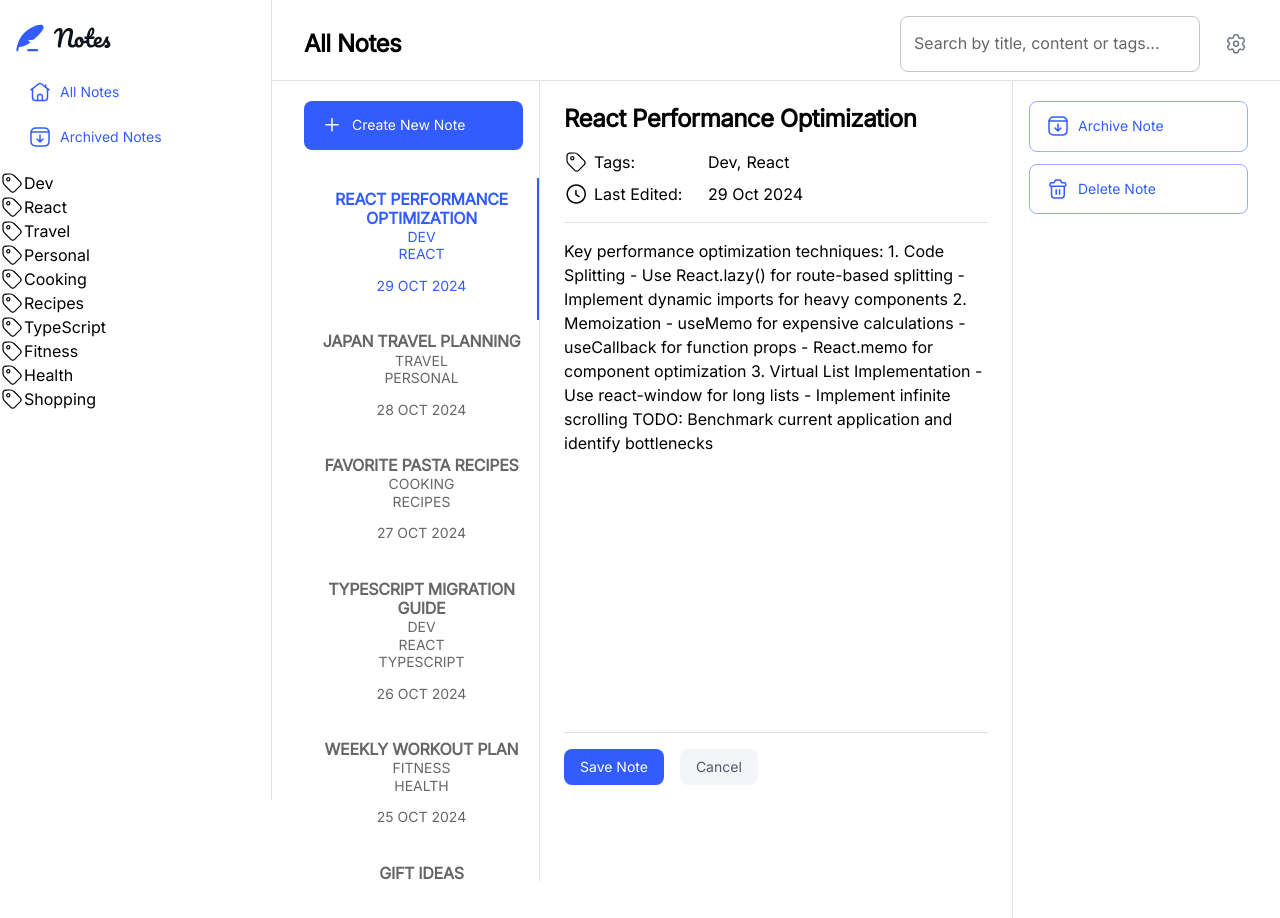
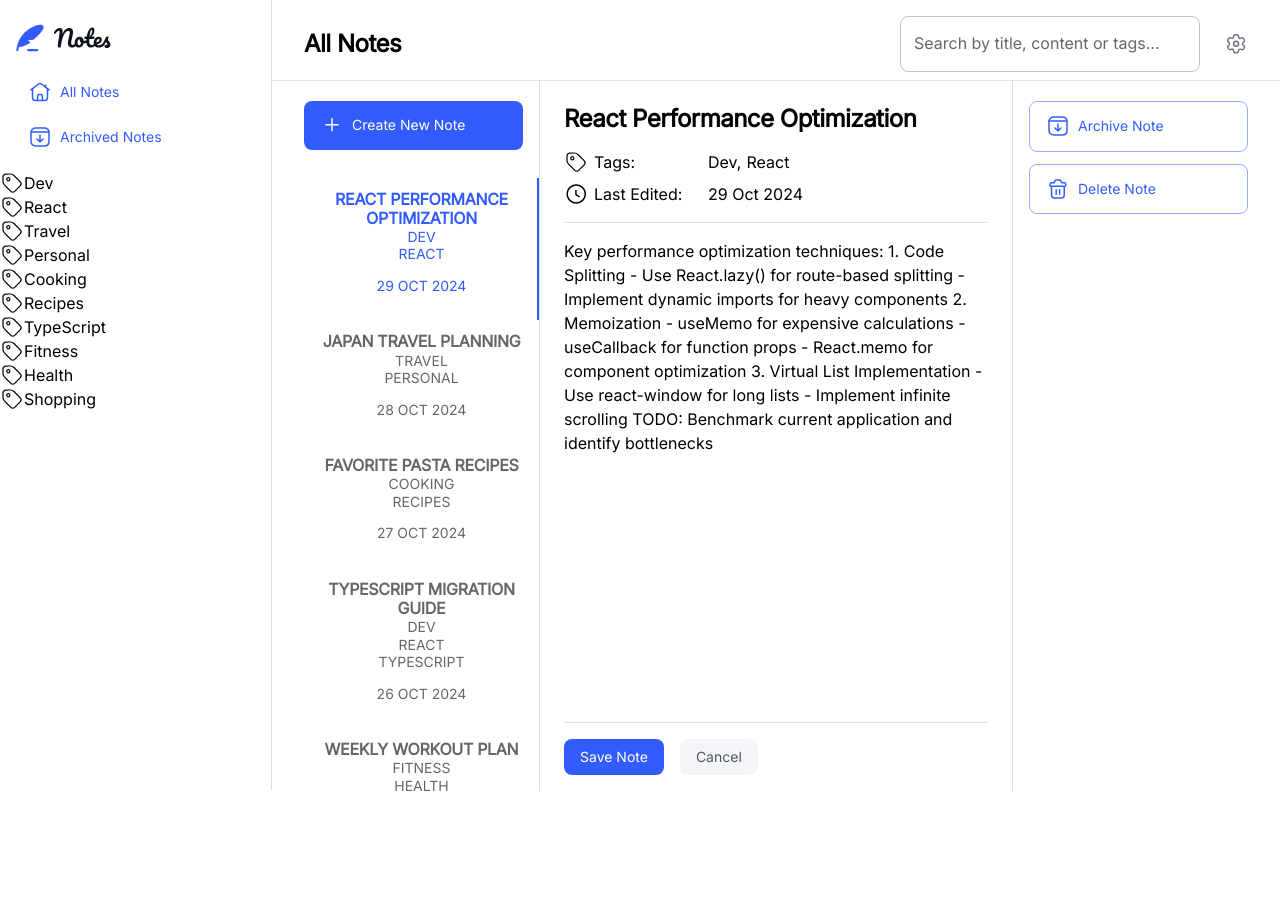
Before and after one commit to Anastasiya2310/NotesTaking, a React (Create React App) app: page / in a window 1280 px wide. Shown: the top 918 px of the page. After the commit the page ends 800 px from the top, so only its background shows below. Built offline with nearby package versions, Linux system fonts and the light colour scheme.

Commit message:
correct height for removing vertical scroll (desktop)

```diff
--- a/src/App.tsx
+++ b/src/App.tsx
@@ -42,7 +42,7 @@ function App() {
         <Box sx={{ display: "flex", width: "100vw", justifyContent: "center" }}>
           <Box sx={{
             width: isLargeScreen ? 272 : "100vw",
-            height: isLargeScreen ? "100vh" : "74px",
+            height: isLargeScreen ? `calc(100vh - 130px)` : "74px",
             position: isLargeScreen ? "relative" : "fixed",
             bottom: isLargeScreen ? "" : "0",
           }}>
@@ -64,7 +64,7 @@ function App() {
               <Grid2 container sx={{ alignItems: "flex-start", pl: 4, pr: 4 }}>
                 <Grid2 size={{ lg: 3 }}>
                   <Box sx={{ display: "flex" }}>
-                    <Box sx={{ maxHeight: "100vh", overflow: "scroll" }}>
+                    <Box sx={{ maxHeight: `calc(100vh - 90px)`, overflow: "scroll" }}>
                       <TabList
                         onChange={(_event:React.SyntheticEvent, newValue:string) => { setSelectedNoteId(newValue) }}
                         variant="scrollable"
--- a/src/components/Content/Content.tsx
+++ b/src/components/Content/Content.tsx
@@ -5,7 +5,7 @@ import { IconClock, IconTag } from '../../assets/icons';
 
 function Content({ note }: { note: INote }) {
   return (
-    <Box display="flex" sx={{ flexDirection: "column", minHeight: "85vh" }}>
+    <Box display="flex" sx={{ flexDirection: "column", minHeight: `calc(100vh - 130px)` }}>
       <Typography variant="h1" component="h1" sx={{ mb: 2 }}>{note.title}</Typography>
       <Box>
         <Grid2 container spacing={1} sx={{ mb: 1 }}>
--- a/src/components/SidebarLeft/SidebarLeft.tsx
+++ b/src/components/SidebarLeft/SidebarLeft.tsx
@@ -6,7 +6,7 @@ import { IconTag, IconHome, IconArchive } from "../../assets/icons";
 
 function SidebarLeft({ tags, setShowArchived, setTitle, headerTitle }: ISidebarLeftProps) {
   return (
-    <Box sx={{ display: "flex", height: "100vh", width: "272px" }}>
+    <Box sx={{ display: "flex", height: `calc(100vh - 10px)`, width: "272px" }}>
       <Box sx={{ display: "flex", flexDirection: "column" }}>
         {/* Sidebar Header */}
         <Box sx={{ px: 2, py: 1.5 }}>
--- a/src/components/SidebarRight/SidebarRight.tsx
+++ b/src/components/SidebarRight/SidebarRight.tsx
@@ -5,7 +5,7 @@ function SidebarRight() {
   return (
     <Box sx={{ display: "flex" }}>
       <Divider orientation="vertical" flexItem />
-      <Box sx={{ pl: 2, py: 2.5, height: "100vh" }}>
+      <Box sx={{ pl: 2, py: 2.5, height: `calc(100vh - 130px)` }}>
         <Button variant="outlined" sx={{ "justifyContent": "flex-start", width: "100%", mb: 1.5, px: 2, py: 1.5 }}>
           <IconArchive sx={{ mr: 1 }} />
           Archive Note
```
